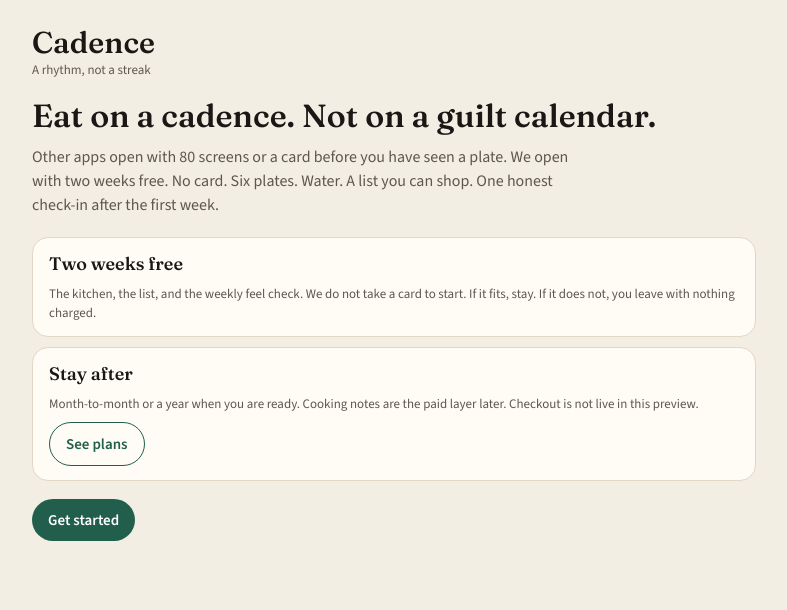
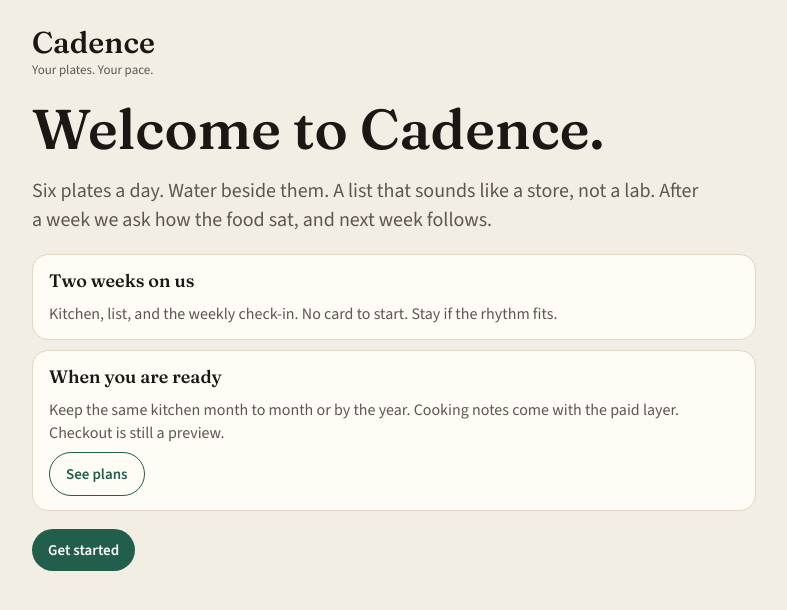
Before and after one commit to gcovarrubias23-5/cadence-web, a React (Vite) app: page / in a window 1280 px wide. Shown: the top 610 px of the page, without its empty margins (246-1033 px from the left). Built offline with nearby package versions, Linux system fonts and the light colour scheme.

Commit message:
Warmer larger welcome without competitor talk

```diff
--- a/src/Start.jsx
+++ b/src/Start.jsx
@@ -55,28 +55,34 @@ export function Start({ onDone }) {
       <header>
         <div>
           <div className="brand">Cadence</div>
-          <div className="eyebrow">A rhythm, not a streak</div>
+          <div className="eyebrow">Your plates. Your pace.</div>
         </div>
       </header>
 
       {id === 'welcome' && (
         <>
           <section className="hero">
-            <h1>Eat on a cadence. Not on a guilt calendar.</h1>
-            <p>Other apps open with 80 screens or a card before you have seen a plate. We open with two weeks free. No card. Six plates. Water. A list you can shop. One honest check-in after the first week.</p>
+            <h1 style={{ fontSize: 'clamp(36px, 9vw, 56px)', lineHeight: 1.1, marginBottom: 16 }}>Welcome to Cadence.</h1>
+            <p style={{ fontSize: 20, lineHeight: 1.45 }}>
+              Six plates a day. Water beside them. A list that sounds like a store, not a lab. After a week we ask how the food sat, and next week follows.
+            </p>
           </section>
           <section className="card">
-            <div className="goal-title">Two weeks free</div>
-            <p className="note" style={{ marginTop: 0 }}>The kitchen, the list, and the weekly feel check. We do not take a card to start. If it fits, stay. If it does not, you leave with nothing charged.</p>
+            <div className="goal-title">Two weeks on us</div>
+            <p className="note" style={{ marginTop: 0, fontSize: 16 }}>
+              Kitchen, list, and the weekly check-in. No card to start. Stay if the rhythm fits.
+            </p>
           </section>
           <section className="card">
-            <div className="goal-title">Stay after</div>
-            <p className="note" style={{ marginTop: 0 }}>Month-to-month or a year when you are ready. Cooking notes are the paid layer later. Checkout is not live in this preview.</p>
+            <div className="goal-title">When you are ready</div>
+            <p className="note" style={{ marginTop: 0, fontSize: 16 }}>
+              Keep the same kitchen month to month or by the year. Cooking notes come with the paid layer. Checkout is still a preview.
+            </p>
             <button className="btn btn-ghost" type="button" onClick={() => setPay((v) => !v)}>{pay ? 'Hide plans' : 'See plans'}</button>
             {pay && (
               <>
-                <button className="option" type="button" onClick={() => setPlan('month')}><strong>Month</strong><span>Stay after the two weeks. Price set at launch.</span></button>
-                <button className="option" type="button" onClick={() => setPlan('year')}><strong>Year</strong><span>Same kitchen. Better rate when we publish it.</span></button>
+                <button className="option" type="button" onClick={() => setPlan('month')}><strong>Month</strong><span>Stay after the two weeks. Price at launch.</span></button>
+                <button className="option" type="button" onClick={() => setPlan('year')}><strong>Year</strong><span>Same kitchen. A better year rate when we publish it.</span></button>
               </>
             )}
           </section>
```
